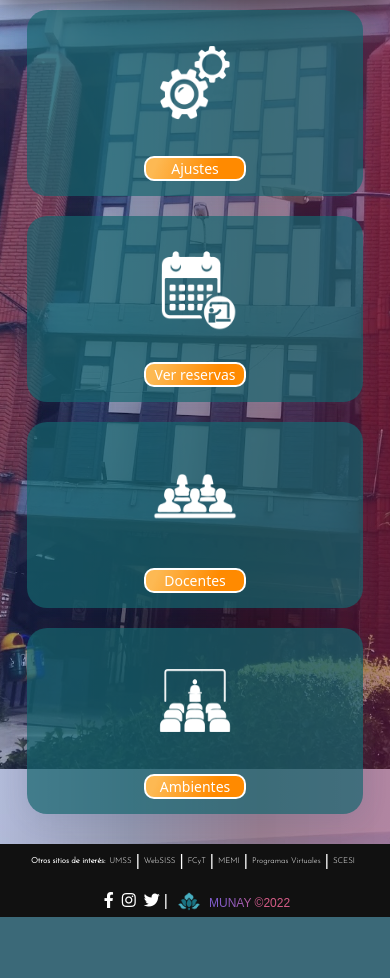
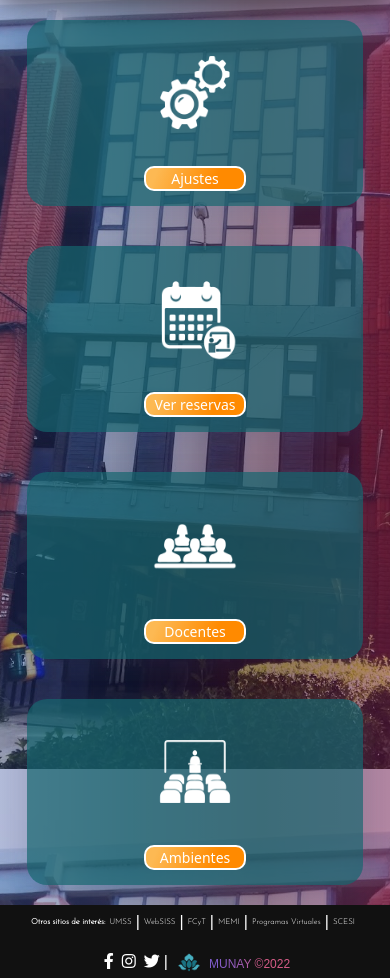
Before and after one commit to Yarias2106/Sistema_Reserva_Aulas, a Django app: page /VistaAdmin/ in a window 390 px wide. Shown: the part 75-1053 px from the top of the page. Before the commit the page ends 992 px from the top, so only its background shows below. Run offline with Django 3.2, Linux system fonts and the light colour scheme; a user stored in the database is signed in; data comes from the database, SQL or seed files in the repository; some libraries are stand-ins or nearby versions; some web fonts are replaced.

```diff
--- a/static/css/cssDocente.css
+++ b/static/css/cssDocente.css
@@ -35,7 +35,7 @@ body{
   padding: 30px;
   position: relative;
   overflow: hidden;
-  margin: 0 30px 40px 30px;
+  margin: 20px 30px 20px 30px;
   background: rgba(22, 101, 111, 0.7);
   box-shadow: 0 5px 26px 0 rgba(68, 88, 144, 0.14);
   border-radius: 20px;
@@ -45,7 +45,7 @@ body{
 
 @media (max-width: 768px) {
   .section .Caja{
-  margin: 0 15px 20px 15px;
+  margin: 20px 15px 20px 15px;
   padding: 15px;
   }
 }
```
